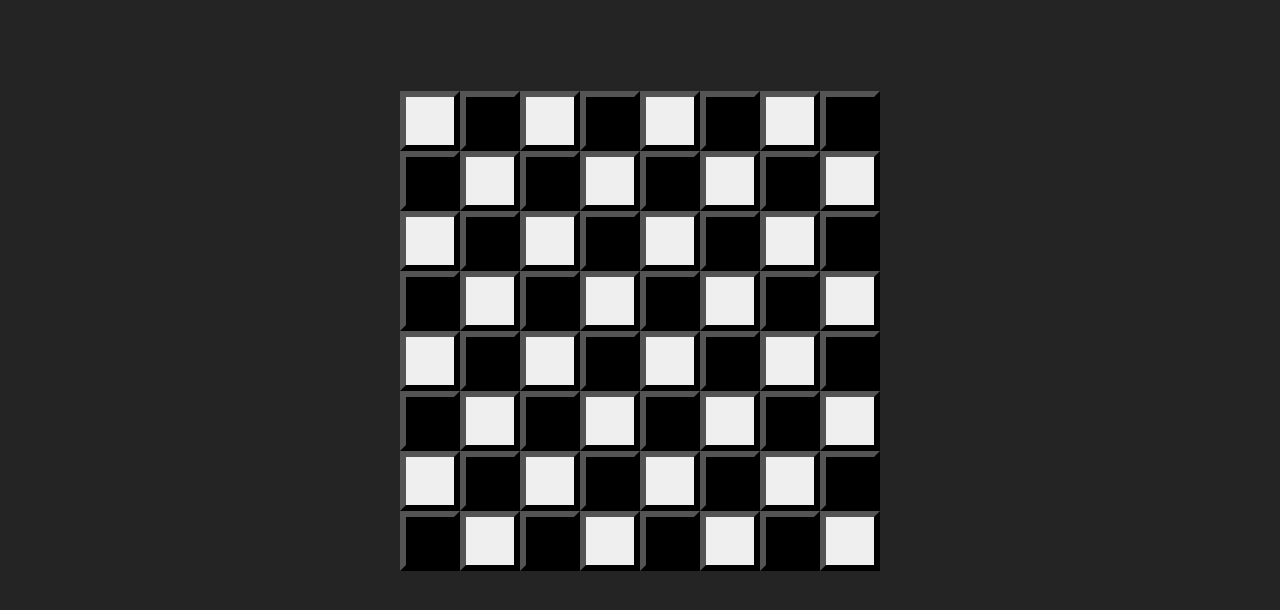
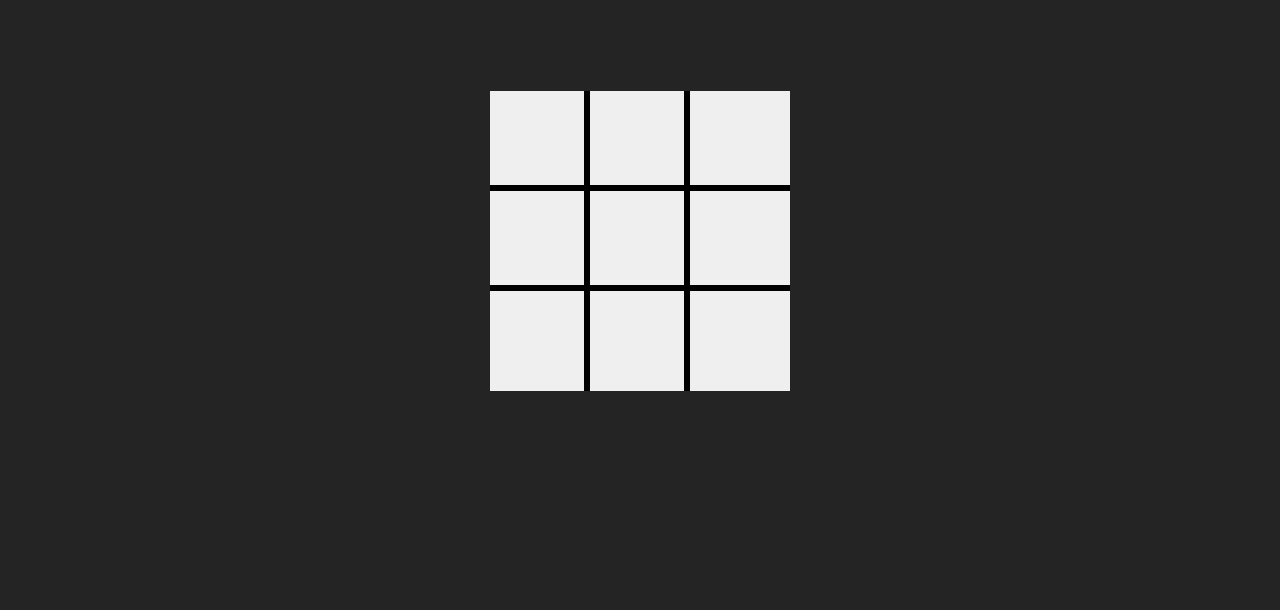
Before and after one commit to ierevigano/JogodaVelha, a plain HTML site: page index.html in a window 1280 px wide. Shown: the part 162-772 px from the top of the page. Drawn offline with Linux system fonts and the light colour scheme.

Commit message:
atualização no estilo da pagina para jogo da velha novamente

```diff
--- a/jogo.js
+++ b/jogo.js
@@ -1,8 +1,8 @@
 let button, quebraLinha, jogada = 1, vencedor = 0
-let tabuleiro = new Array(8)
+let tabuleiro = new Array(3)
 
 for (let i = 0; i < tabuleiro.length; i++) {
-    tabuleiro[i] = new Array(8)
+    tabuleiro[i] = new Array(3)
 }
 for (let i = 0; i < tabuleiro.length; i++) {
 
@@ -15,12 +15,12 @@ for (let i = 0; i < tabuleiro.length; i++) {
         button.setAttribute('id', "bt" + i + "" + j)
         button.setAttribute('class', 'btJogo' + i)
         button.setAttribute('onclick', "marca(" + i + "," + j + ")")
-        if (i % 2 == 1 && j % 2 == 0) {
-            button.style.backgroundColor = "Black"
-        }
-        if (i % 2 == 0 && j % 2 == 1) {
-            button.style.backgroundColor = "Black"
-        }
+        // if (i % 2 == 1 && j % 2 == 0) {
+        //     button.style.backgroundColor = "Black"
+        // }
+        // if (i % 2 == 0 && j % 2 == 1) {
+        //     button.style.backgroundColor = "Black"
+        // }
         button.append(document.createTextNode(""))
         document.body.appendChild(button)
     }
--- a/style.css
+++ b/style.css
@@ -1,11 +1,11 @@
 button{
     border-width: 6px;
-    width: 60px;
-    height: 60px;
+    width: 100px;
+    height: 100px;
     line-height: 100px;
     font-size: 100px;
-   /* border-left: 0px;
-    border-top: 0px;*/
+   border-left: 0px;
+    border-top: 0px;
     vertical-align: top;
 
 }
@@ -17,12 +17,12 @@ button:hover{
     margin-top: 0;
 
 }
-/* .btJogo2{
+.btJogo2{
     border-bottom: 0;
 }
 #bt02, #bt12, #bt22{
     border-right: 0;
-} */
+}
 button:disabled{
     border-color: black;
 }
```
